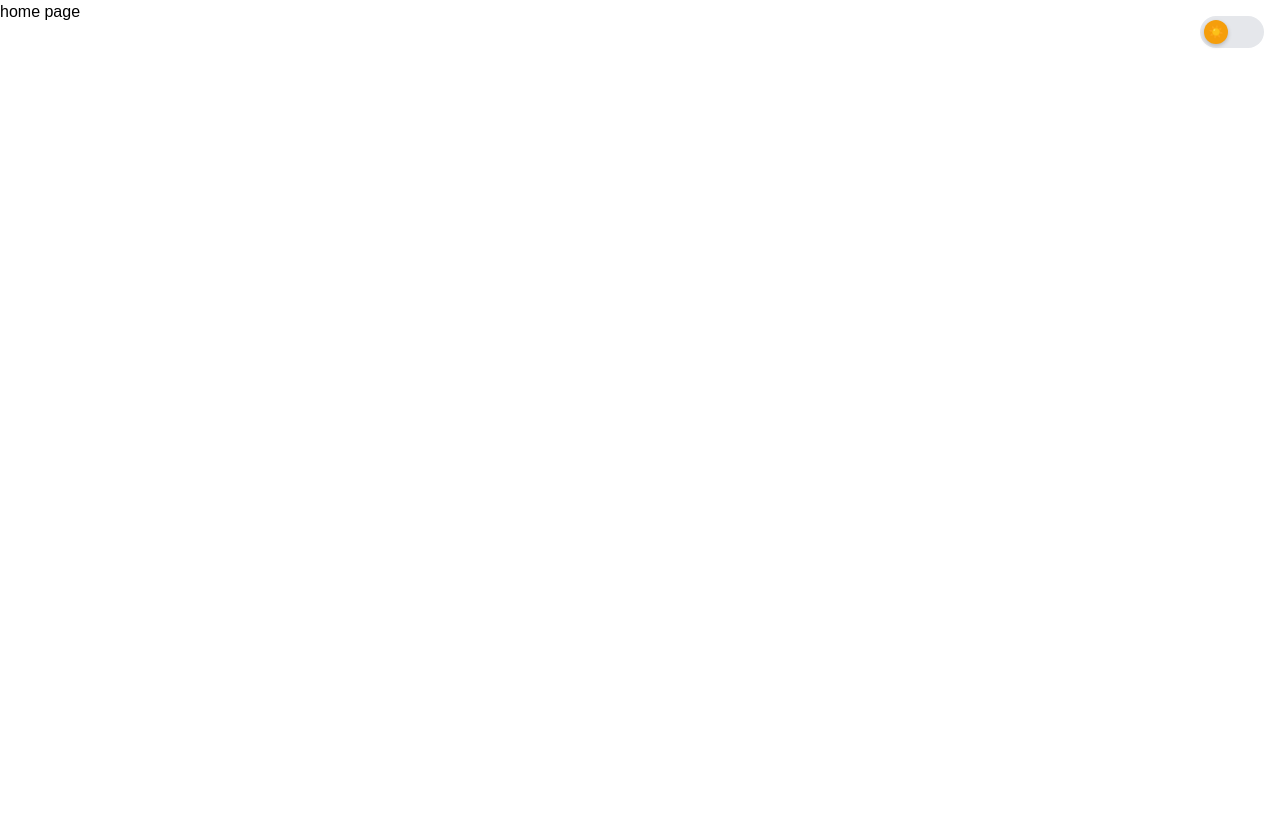
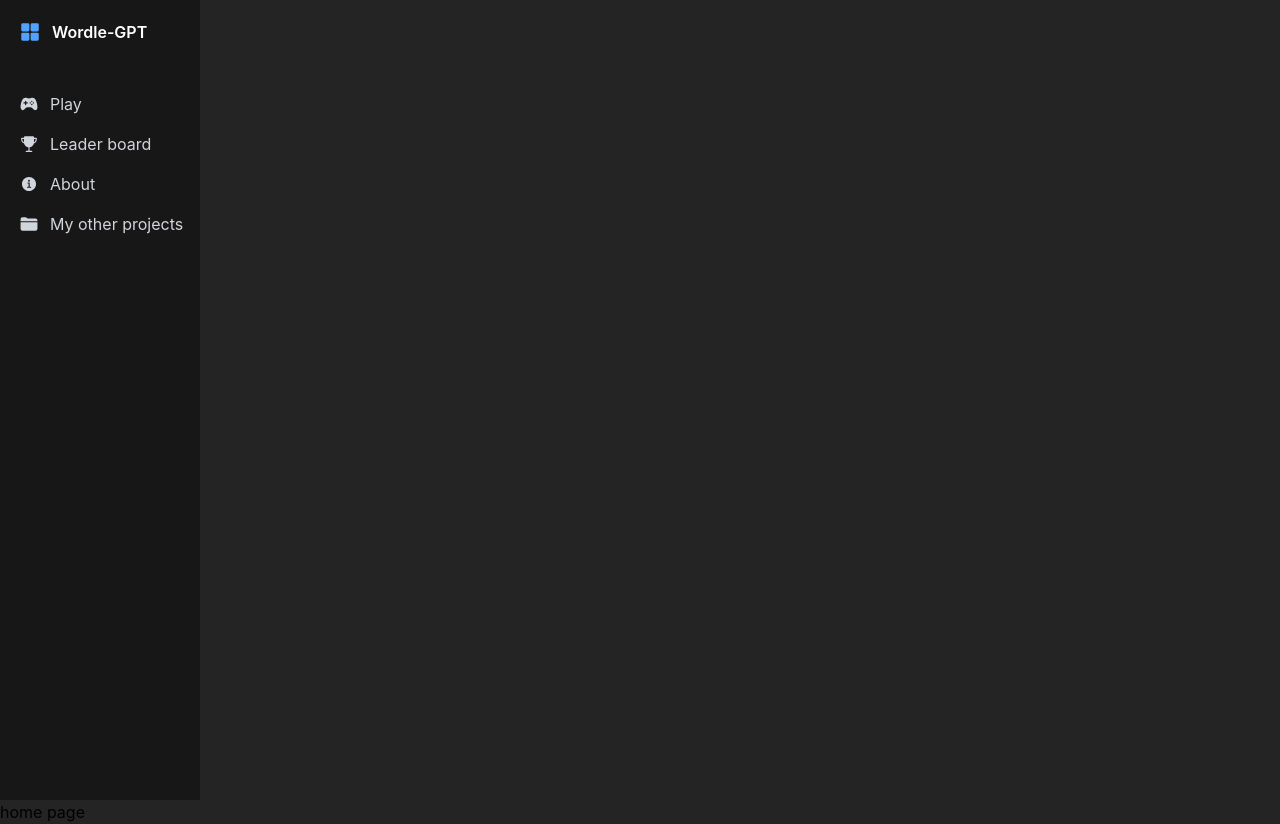
Before and after one commit to kikoDevv/Wordle-GPT, a Next.js app: page / in a window 1280 px wide. Before the commit the page ends 800 px from the top, so only its background shows below. Built offline with nearby package versions, Linux system fonts and the light colour scheme.

Commit message:
Removed the dark mode theme

```diff
--- /dev/null
+++ b/src/UI/sidebar/Sidebar.tsx
@@ -0,0 +1,38 @@
+"use client"
+import React from "react";
+import {
+	IoGameController,
+	IoTrophy,
+	IoInformationCircle,
+	IoFolder,
+	IoGrid,
+} from "react-icons/io5";
+
+export default function Sidebar() {
+	return (
+		<div className="bg-neutral-900 h-dvh w-50">
+			<div className="flex items-center p-5">
+				<IoGrid className="mr-3 text-xl text-blue-400" />
+				<h1 className="text-white font-semibold">Wordle-GPT</h1>
+			</div>
+			<ul className="grid py-5">
+				<li className="hover:bg-gray-800 hover:cursor-pointer pl-5 py-2 rounded-sm flex items-center text-gray-300 hover:text-white transition-colors">
+					<IoGameController className="mr-3 text-lg" />
+					Play
+				</li>
+				<li className="hover:bg-gray-800 hover:cursor-pointer pl-5 py-2 rounded-sm flex items-center text-gray-300 hover:text-white transition-colors">
+					<IoTrophy className="mr-3 text-lg" />
+					Leader board
+				</li>
+				<li className="hover:bg-gray-800 hover:cursor-pointer pl-5 py-2 rounded-sm flex items-center text-gray-300 hover:text-white transition-colors">
+					<IoInformationCircle className="mr-3 text-lg" />
+					About
+				</li>
+				<li className="hover:bg-gray-800 hover:cursor-pointer pl-5 py-2 rounded-sm flex items-center text-gray-300 hover:text-white transition-colors">
+					<IoFolder className="mr-3 text-lg" />
+					My other projects
+				</li>
+			</ul>
+		</div>
+	);
+}
--- a/src/app/globals.css
+++ b/src/app/globals.css
@@ -1,49 +1,12 @@
 @import "tailwindcss";
+@import url("https://fonts.googleapis.com/css2?family=BDO+Grotesk:wght@400;500;600;700&display=swap");
 
 :root {
-	font-family: Arial, sans-serif;
+	font-family: "BDO Grotesk", -apple-system, BlinkMacSystemFont, "Segoe UI",
+		sans-serif;
+	background-color: #242424;
 	font-synthesis: none;
 	text-rendering: optimizeLegibility;
 	-webkit-font-smoothing: antialiased;
 	-moz-osx-font-smoothing: grayscale;
 }
-
-/* Light mode (default) */
-:root {
-	--background-color: #ffffff;
-	--text-color: #000000;
-	--border-color: #e2e8f0;
-	--card-background: #f8fafc;
-}
-
-/* Dark mode */
-@media (prefers-color-scheme: dark) {
-	:root {
-		--background-color: #242424;
-		--text-color: #ffffff;
-		--border-color: #374151;
-		--card-background: #1f2937;
-	}
-}
-
-/* Manual dark mode class override */
-[data-theme="dark"] {
-	--background-color: #242424;
-	--text-color: #ffffff;
-	--border-color: #374151;
-	--card-background: #1f2937;
-}
-
-/* Manual light mode class override */
-[data-theme="light"] {
-	--background-color: #ffffff;
-	--text-color: #000000;
-	--border-color: #e2e8f0;
-	--card-background: #f8fafc;
-}
-
-body {
-	background-color: var(--background-color);
-	color: var(--text-color);
-	transition: background-color 0.3s ease, color 0.3s ease;
-}
--- a/src/app/layout.tsx
+++ b/src/app/layout.tsx
@@ -1,6 +1,6 @@
 import "./globals.css";
 import type { Metadata } from "next";
-import ThemeToggle from "../components/ThemeToggle";
+import Sidebar from "@/UI/sidebar/Sidebar";
 
 export const metadata: Metadata = {
 	title: "Wordle-GPT",
@@ -15,7 +15,7 @@ export default function RootLayout({
 	return (
 		<html lang="en">
 			<body>
-				<ThemeToggle />
+				<Sidebar />
 				{children}
 			</body>
 		</html>
--- a/src/app/page.tsx
+++ b/src/app/page.tsx
@@ -1,4 +1,4 @@
-import Image from "next/image";
+
 
 export default function Home() {
   return (
--- a/src/components/ThemeToggle.tsx
+++ /dev/null
@@ -1,55 +0,0 @@
-"use client";
-
-import { useState, useEffect } from "react";
-
-export default function ThemeToggle() {
-	const [theme, setTheme] = useState<"light" | "dark">("light");
-
-	useEffect(() => {
-		// Get stored theme or default to light
-		const storedTheme =
-			(localStorage.getItem("theme") as "light" | "dark") || "light";
-		setTheme(storedTheme);
-		applyTheme(storedTheme);
-	}, []);
-
-	const applyTheme = (newTheme: "light" | "dark") => {
-		const html = document.documentElement;
-		html.setAttribute("data-theme", newTheme);
-	};
-
-	const toggleTheme = () => {
-		const nextTheme = theme === "light" ? "dark" : "light";
-		setTheme(nextTheme);
-		localStorage.setItem("theme", nextTheme);
-		applyTheme(nextTheme);
-	};
-
-	return (
-		<div className="fixed top-4 right-4">
-			<button
-				onClick={toggleTheme}
-				className="relative inline-flex items-center h-8 w-16 rounded-full transition-all duration-300 hover:cursor-pointer"
-				style={{
-					backgroundColor: theme === "dark" ? "#374151" : "#e5e7eb",
-				}}
-			>
-				{/* Toggle Circle */}
-				<span
-					className={`inline-block h-6 w-6 rounded-full transition-all duration-300 transform ${
-						theme === "dark" ? "translate-x-9" : "translate-x-1"
-					}`}
-					style={{
-						backgroundColor: theme === "dark" ? "#1e293b" : "#f59e0b",
-						boxShadow: "0 2px 4px rgba(0, 0, 0, 0.2)",
-					}}
-				>
-					{/* Icon inside the circle */}
-					<span className="flex items-center justify-center h-full text-xs">
-						{theme === "dark" ? "🌙" : "☀️"}
-					</span>
-				</span>
-			</button>
-		</div>
-	);
-}
```
Also changed, not shown: package.json (+6 -5 lines), 1 other file (tests, documents, lock files or other folders).
